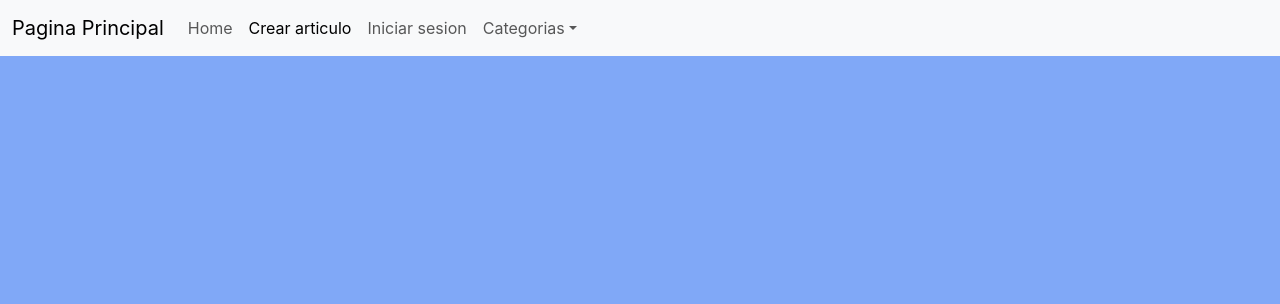
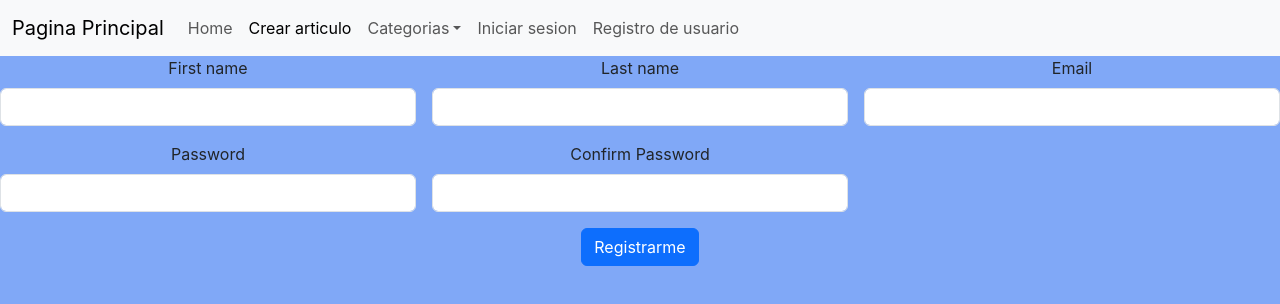
Before and after one commit to humbertovenavente/Proyecto2023, a React (Create React App) app in the folder proyecto/: page /registro in a window 1280 px wide. Shown: the top 304 px of the page. Built offline with nearby package versions, Linux system fonts and the light colour scheme.

Commit message:
Resgistro de usuario

```diff
--- a/proyecto/src/App.js
+++ b/proyecto/src/App.js
@@ -7,7 +7,7 @@ import { Login } from './Front/Login';
 import Barra from './Front/Barra';
 import CArticulo from './Front/CArticulo';
 import Home from './Front/Home';
-import Articulos from './Front/Articulos';
+import Registro from './Front/Registro';
 
 //Import plantillas
 import Plantilla1 from './Front/Plantilla1';
@@ -22,9 +22,10 @@ function App() {
     <Barra/>
       <Routes>
         <Route path = '/home' element = {<Home/>}/>
-        <Route path = '/home' element = {<Articulos/>}/>
         <Route path = '/iniciar sesion' element = {<Login/>}/>
         <Route path = '/articulos' element = {<CArticulo/>}/>
+        <Route path = '/registro' element = {<Registro/>}/>
+
 
         <Route path = '/plantilla1' element = {<Plantilla1/>}/>
         <Route path = '/plantilla2' element = {<Plantilla2/>}/>
--- a/proyecto/src/Front/Articulos.js
+++ /dev/null
@@ -1,22 +0,0 @@
-import React from 'react'
-
-const Articulos = () => {
-    return (
-
-      <div>
-      <h3>Bienvenidos al Home, en esta parte se mostrarán los artículos que hayan sido publicados recientemente</h3>
-
-      <div className="card" style={{ width: '18rem' }}>
-        <img src="https://static.vecteezy.com/system/resources/previews/009/784/979/non_2x/soccer-ball-icon-isolated-on-white-background-free-vector.jpg" className="card-img-top" alt="Pelota de fútbol" />
-        <div className="card-body">
-          <h5 className="card-title">Card title</h5>
-          <p className="card-text">Some quick example text to build on the card title and make up the bulk of the card's content.</p>
-          <a href="#" className="btn btn-primary">Go somewhere</a>
-        </div>
-      </div>
-    </div>
-    )
-  }
-
-
-export default Articulos
--- a/proyecto/src/Front/Barra.js
+++ b/proyecto/src/Front/Barra.js
@@ -18,9 +18,6 @@ const Barra = () => {
         <li className="nav-item">
           <Link className="nav-link active"  to = '/articulos'>Crear articulo</Link>
         </li>
-        <li className="nav-item">
-          <Link className="nav-link" to='/iniciar sesion'>Iniciar sesion</Link>
-        </li>
         <li className="nav-item dropdown">
           <a className="nav-link dropdown-toggle" href="#" role="button" data-bs-toggle="dropdown" aria-expanded="false">
             Categorias
@@ -30,6 +27,12 @@ const Barra = () => {
             <li><Link className="dropdown-item" to='/Informacion'>Tecnologia</Link></li>
             <li><Link className="dropdown-item" to='/Comida'>Comida</Link></li>
           </ul>
+        </li>
+        <li className="nav-item">
+          <Link className="nav-link" to='/iniciar sesion'>Iniciar sesion</Link>
+        </li>
+        <li className="nav-item">
+          <Link className="nav-link" to='/registro'>Registro de usuario</Link>
         </li>
       </ul>
     </div>
--- a/proyecto/src/Front/CArticulo.js
+++ b/proyecto/src/Front/CArticulo.js
@@ -5,8 +5,8 @@ const CArticulo = () => {
     <div>
       <h3>En esta pestaña usted podra crear un articulo</h3>
       <br></br>
-      <label htmlFor="titulo">Ingrese el nombre del articulo</label>
-      <input type="text" id="titulo" name="titulo" />
+      <label htmlFor="titulo" >Ingrese el nombre del articulo</label>
+      <input type="text" id="titulo" class="form-control" name="titulo" />
 
       <br></br>
 
--- a/proyecto/src/Front/Plantilla1.js
+++ b/proyecto/src/Front/Plantilla1.js
@@ -7,7 +7,9 @@ const Plantilla1 = () => {
 
       <h1>*Titulo del articulo*</h1>
 
-      <p style={{justifyContent: "center", width: "50%"}}>
+      <div style={{ display: "flex", justifyContent: "center" }}>
+
+        <p style={{ display: "flex", justifyContent: "center", width: "50%" }}>
           Esto es un texto de ejemplo. Esto es un texto de ejemplo. Esto es un texto de ejemplo. Esto es un texto de ejemplo.
           Esto es un texto de ejemplo. Esto es un texto de ejemplo. Esto es un texto de ejemplo. Esto es un texto de ejemplo.
           Esto es un texto de ejemplo. Esto es un texto de ejemplo. Esto es un texto de ejemplo. Esto es un texto de ejemplo.
@@ -19,6 +21,7 @@ const Plantilla1 = () => {
           Esto es un texto de ejemplo. Esto es un texto de ejemplo. Esto es un texto de ejemplo. Esto es un texto de ejemplo.
           Esto es un texto de ejemplo. Esto es un texto de ejemplo. Esto es un texto de ejemplo. Esto es un texto de ejemplo.
         </p >
+      </div>
 
       <img src="https://static.vecteezy.com/system/resources/previews/009/784/979/non_2x/soccer-ball-icon-isolated-on-white-background-free-vector.jpg" className="img-fluid" alt="Pelota de fútbol" />
 
--- /dev/null
+++ b/proyecto/src/Front/Registro.js
@@ -0,0 +1,56 @@
+import React from 'react'
+
+const Registro = () => {
+  return (
+
+    <div style={{display: "flex", justifyContent: "center", flexWrap: "wrap"}}>
+
+      <form class="row g-3 needs-validation" novalidate>
+  <div class="col-md-4">
+    <label for="validationCustom01" class="form-label">First name</label>
+    <input type="text" class="form-control" id="validationCustom01" required/>
+    <div class="valid-feedback">
+      Looks good!
+    </div>
+  </div>
+  <div class="col-md-4">
+    <label for="validationCustom02" class="form-label">Last name</label>
+    <input type="text" class="form-control" id="validationCustom02"  required/>
+    <div class="valid-feedback">
+      Looks good!
+    </div>
+  </div>
+  <div class="col-md-4">
+    <label for="validationCustomUsername" class="form-label">Email</label>
+    <div class="input-group has-validation">
+      <input type="text" class="form-control" id="validationCustomUsername" aria-describedby="inputGroupPrepend" required/>
+      <div class="invalid-feedback">
+        Please choose a username.
+      </div>
+    </div>
+  </div>
+  <div class="col-md-4">
+    <label for="validationCustom03" class="form-label">Password</label>
+    <input type="password" class="form-control" id="validationCustom03" required/>
+    <div class="invalid-feedback">
+      Please provide a valid password.
+    </div>
+  </div>
+  <div class="col-md-4">
+    <label for="validationCustom03" class="form-label">Confirm Password</label>
+    <input type="password" class="form-control" id="validationCustom03" required/>
+    <div class="invalid-feedback">
+      Please provide a valid password.
+    </div>
+  </div>
+  <div class="col-12">
+    <button class="btn btn-primary" type="submit">Registrarme</button>
+  </div>
+</form>
+
+
+    </div>
+  )
+}
+
+export default Registro
```
Also changed, not shown: proyecto/src/Front/Login.js (+0 -7 lines). Lines whose indentation alone changed are shown as unchanged.
